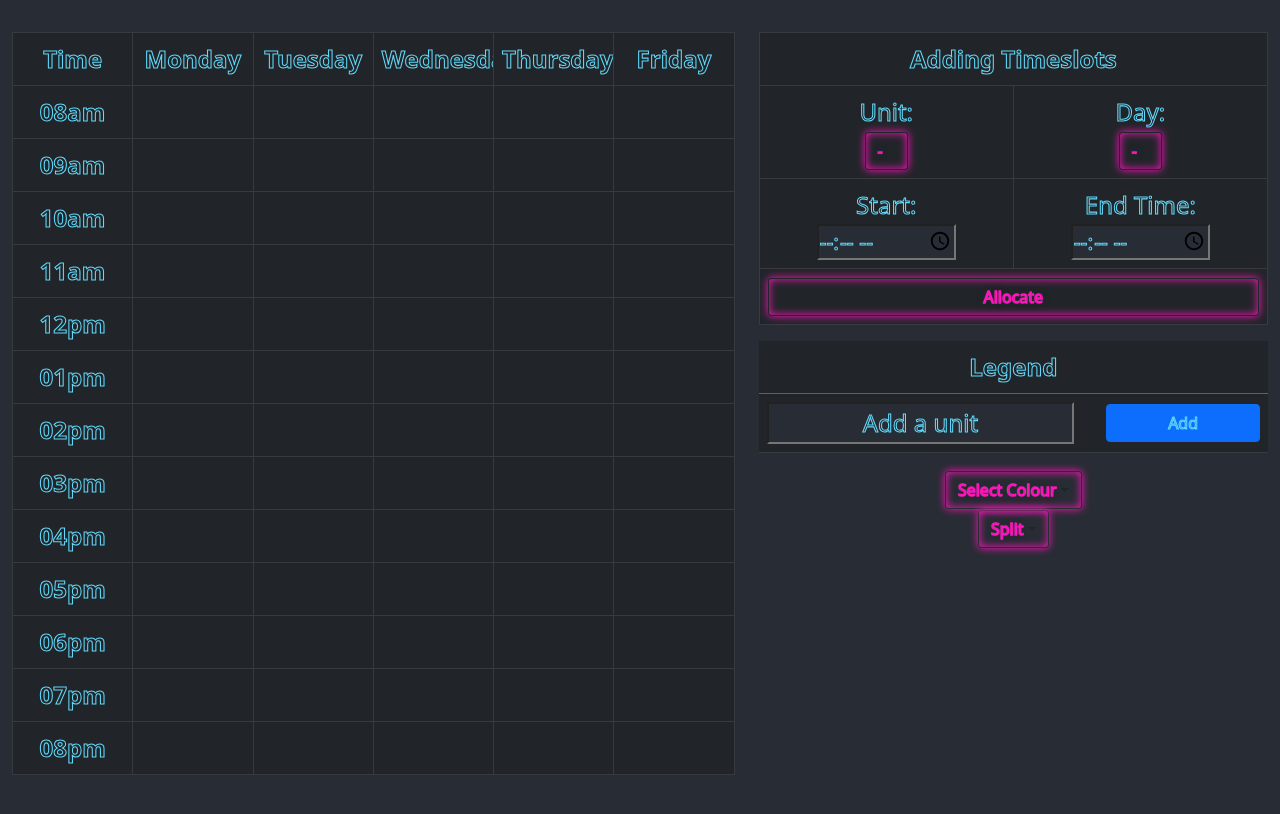
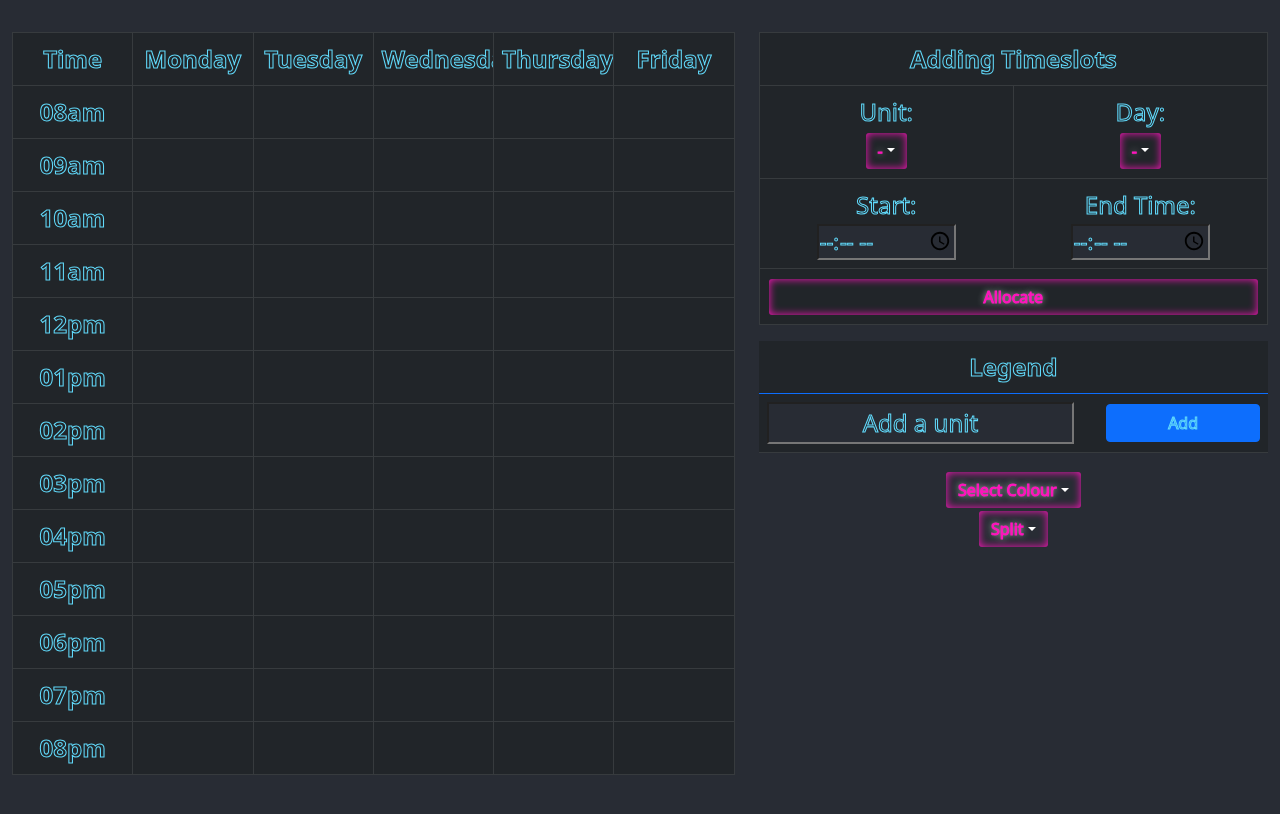
Before and after one commit to Arithmetic-Overflow/Timetable, a React (Create React App) app: page / in a window 1280 px wide. Shown: the top 814 px of the page. Built offline with nearby package versions, Linux system fonts and the light colour scheme.

Commit message:
Changed button caret to be white

```diff
--- a/src/App.css
+++ b/src/App.css
@@ -69,6 +69,8 @@ input {
   color: white;
 }
 
+/* https://bbbootstrap.com/snippets/neon-button-custom-font-19699091 */
+
 .wrapper {
     display: flex;
     justify-content: center;
@@ -88,18 +90,19 @@ input {
   background-color: transparent;
   border-radius: 0.25em;
   text-shadow: 0 0 0.125em hsl(0 0% 100% / 0.3), 0 0 0.45em currentColor;
-  box-shadow: inset 0 0 0.5em 0 var(--clr-neon), 0 0 0.5em 0 var(--clr-neon);
+  box-shadow: inset 0 0 0.5em 0 var(--clr-neon);
   transition: all 0.5s;
 
   color:  #0d6efd;
-  -webkit-text-fill-color: transparent;
-  -webkit-text-stroke-width: 1pt;
+  -webkit-text-fill-color: var(--clr-neon);
+  -webkit-text-stroke-width: 1px;
   -webkit-text-stroke-color: var(--clr-neon);
+
+  color: white !important;
 }
 
 .btn-outline-neon:hover {
   background-color: var(--clr-neon);
-  color: #fff;
 
   color:  #0d6efd;
   -webkit-text-fill-color: black;
```
